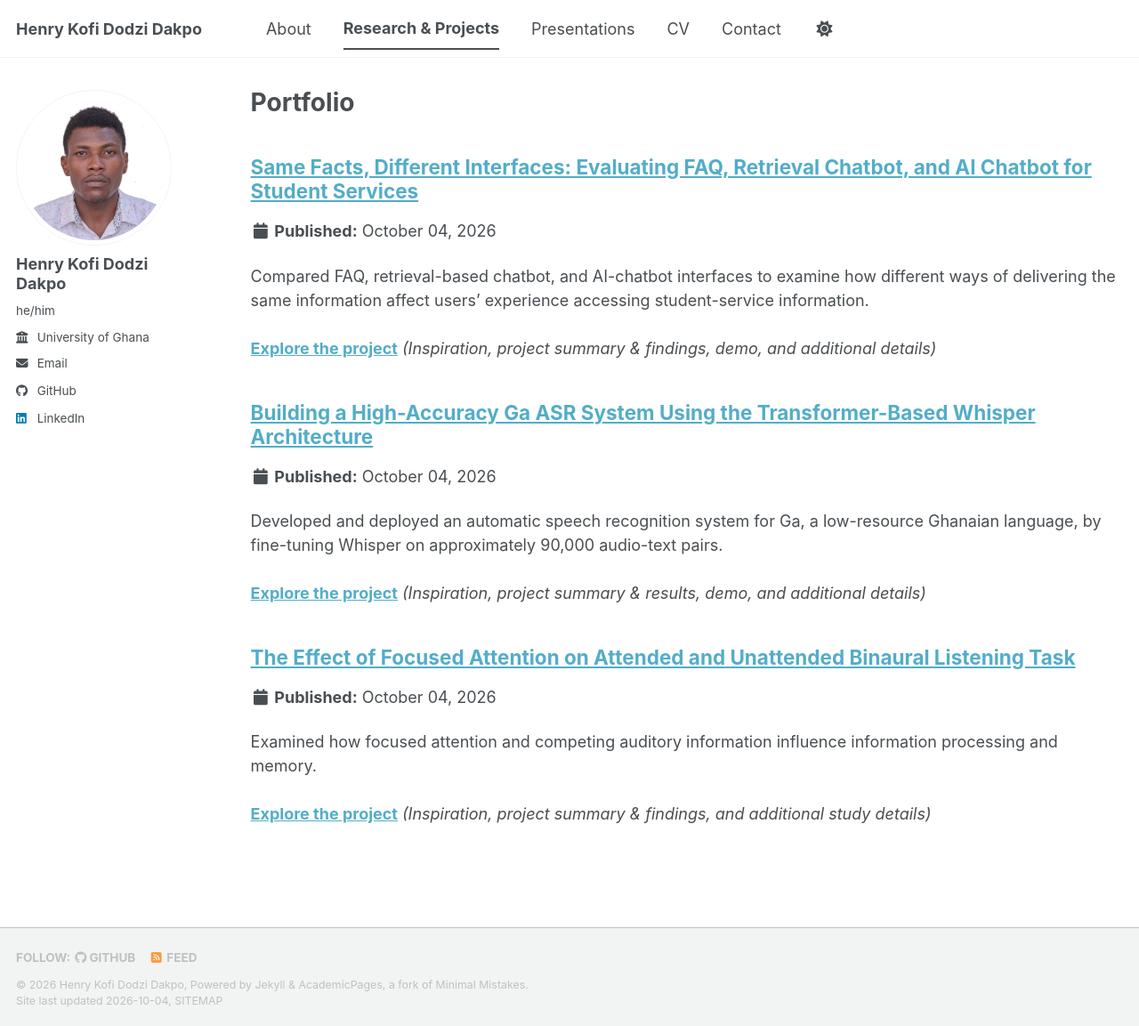
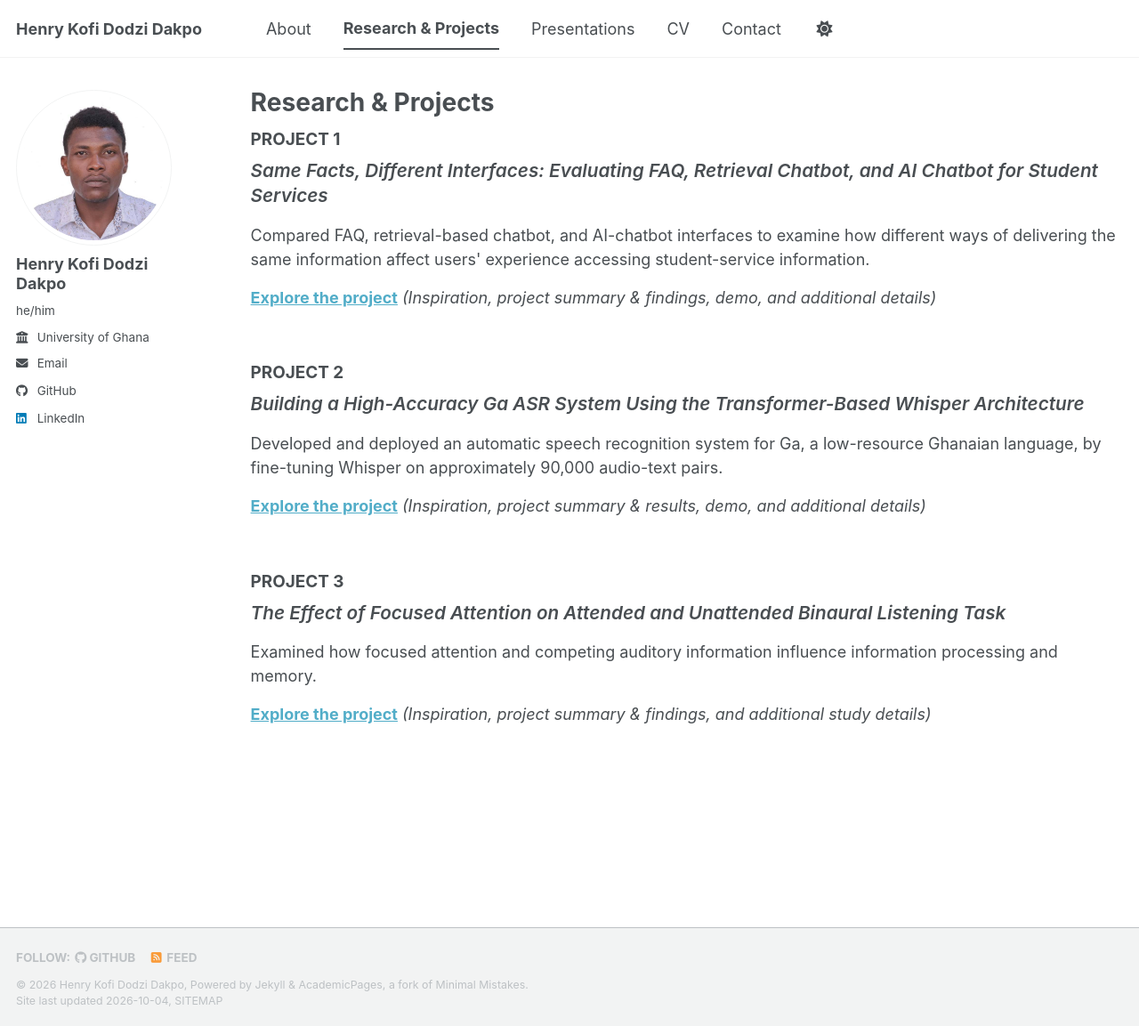
Before and after one commit to henrycitadel9-rgb/henrycitadel9-rgb.github.io, a Jekyll site: the page built from _pages/portfolio.html, in a window 1280 px wide and 1153 px high. Shown: the whole window at 89% size. Built offline with Jekyll 4.4.1, drawn with Linux system fonts in a browser that asks for light colours; a style sheet for code colours, icons or effects is not loaded.

Commit message:
Update portfolio.html

```diff
--- a/_pages/portfolio.html
+++ b/_pages/portfolio.html
@@ -1,13 +1,77 @@
 ---
 layout: archive
-title: "Portfolio"
+title: "Research & Projects"
 permalink: /portfolio/
 author_profile: true
 ---
 
 {% include base_path %}
 
+<style>
+.project-entry {
+  margin-bottom: 3.2em;
+}
+
+.project-number {
+  font-size: 1.05em;
+  font-weight: 700;
+  margin-bottom: 0.35em;
+}
+
+.project-title {
+  font-size: 1.15em;
+  font-weight: 600;
+  font-style: italic;
+  line-height: 1.35;
+  margin-top: 0;
+  margin-bottom: 0.8em;
+}
+
+.project-summary {
+  margin-bottom: 0.9em;
+}
+
+.project-details {
+  font-style: italic;
+}
+
+.project-link {
+  font-style: normal;
+  font-weight: 700;
+}
+</style>
 
 {% for post in site.portfolio %}
-  {% include archive-single.html %}
+<div class="project-entry">
+
+  <div class="project-number">
+    PROJECT {{ forloop.index }}
+  </div>
+
+  <div class="project-title">
+    {{ post.title }}
+  </div>
+
+  <div class="project-summary">
+    {% if forloop.index == 1 %}
+      Compared FAQ, retrieval-based chatbot, and AI-chatbot interfaces to examine how different ways of delivering the same information affect users' experience accessing student-service information.
+    {% elsif forloop.index == 2 %}
+      Developed and deployed an automatic speech recognition system for Ga, a low-resource Ghanaian language, by fine-tuning Whisper on approximately 90,000 audio-text pairs.
+    {% elsif forloop.index == 3 %}
+      Examined how focused attention and competing auditory information influence information processing and memory.
+    {% endif %}
+  </div>
+
+  <div class="project-details">
+    <a class="project-link" href="{{ post.url | relative_url }}">Explore the project</a>
+    {% if forloop.index == 1 %}
+      (Inspiration, project summary &amp; findings, demo, and additional details)
+    {% elsif forloop.index == 2 %}
+      (Inspiration, project summary &amp; results, demo, and additional details)
+    {% elsif forloop.index == 3 %}
+      (Inspiration, project summary &amp; findings, and additional study details)
+    {% endif %}
+  </div>
+
+</div>
 {% endfor %}
```
